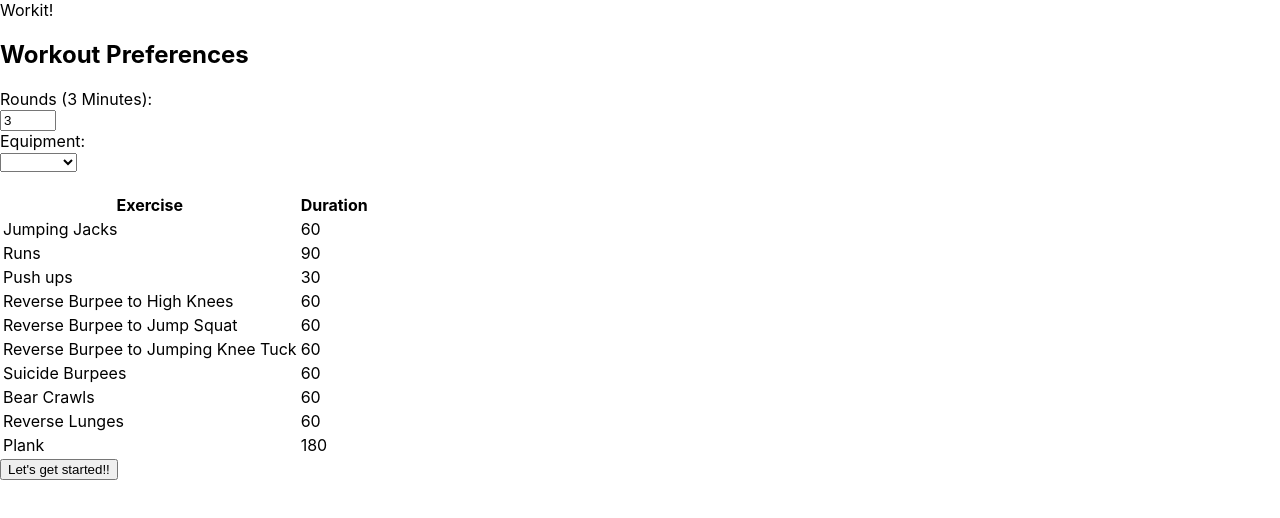
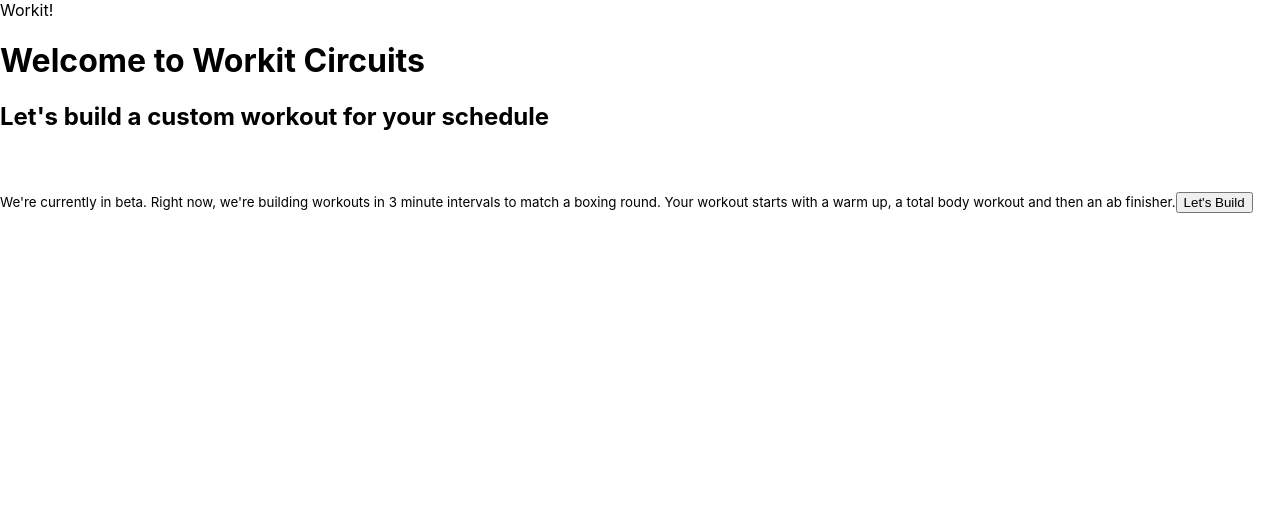
Before and after one commit to ChaiWithJai/workit, a React (Create React App) app: page / in a window 1280 px wide. Shown: the top 518 px of the page. Built offline with nearby package versions, Linux system fonts and the light colour scheme.

Commit message:
added welcome page and edited visibility prop for switch case rendering pattern

```diff
--- a/src/workout-manager/workout-container.tsx
+++ b/src/workout-manager/workout-container.tsx
@@ -1,6 +1,7 @@
-import React, {useEffect, useState} from 'react';
+import React, {useCallback, useEffect, useState} from 'react';
 import WorkoutExercise from './workout-exercise';
-import WorkoutOverview from './workout-overview'
+import WorkoutWelcome from './workout-welcome';
+import WorkoutOverview from './workout-overview';
 import WorkoutPreferences from './workout-preferences';
 import {exerciseFinder, workoutBuilder, IExercise, IRound} from '../helpers/workout-builder';
 import staticData from '../static-data'
@@ -11,7 +12,7 @@ export interface IPreferences {
 }
 
 const WorkoutContainer: React.FC = () => {
-    const [isVisible, setIsVisible]= useState<boolean>(true);
+    const [userFunnelIdx, setUserFunnelIdx] = useState<number>(0);
     const [preferences, setPreferences] = useState<IPreferences>({duration: 3, equipment: ''})
     const [workout, setWorkout] = useState<IRound[]>([]);
     const {exercises, rounds} = staticData;
@@ -22,20 +23,23 @@ const WorkoutContainer: React.FC = () => {
         })
     }).flat();
 
+    const renderSwitch = (idx: number) => {
+        switch(idx) {
+            case 0: return <WorkoutWelcome setUserFunnelIdx={setUserFunnelIdx} />;
+            case 1: return <WorkoutPreferences setUserFunnelIdx={setUserFunnelIdx} preferences={preferences} setPreferences={setPreferences} />;
+            case 2: return <WorkoutOverview setUserFunnelIdx={setUserFunnelIdx} workout={workout} exercises={exercises} />;
+            case 3: return <WorkoutExercise workoutList={workoutList} />
+        }
+    };
+
     useEffect(() => {
-        setWorkout(workoutBuilder(rounds, exercises, preferences))
-    }, [preferences, isVisible, exercises, rounds])
+        setWorkout(workoutBuilder(rounds, exercises, preferences));
+    }, [preferences, exercises, rounds]);
+
 
     return (
         <div>
-            {
-            isVisible ? <>
-                <WorkoutPreferences  preferences={preferences} setPreferences={setPreferences} />
-                <WorkoutOverview setIsVisible={setIsVisible} workout={workout} exercises={exercises} />
-            </>
-            :
-            <WorkoutExercise workoutList={workoutList} />
-            }
+            {renderSwitch(userFunnelIdx)}
         </div>
     )
 }
--- a/src/workout-manager/workout-overview.tsx
+++ b/src/workout-manager/workout-overview.tsx
@@ -3,11 +3,11 @@ import {exerciseFinder, IExercise, IRound} from '../helpers/workout-builder';
 
 interface IProps {
     exercises: IExercise[];
-    setIsVisible: React.Dispatch<React.SetStateAction<boolean>>;
+    setUserFunnelIdx: React.Dispatch<React.SetStateAction<number>>;
     workout: IRound[];
 }
 
-const WorkoutOverview: React.FC<IProps> = ({exercises, setIsVisible, workout}: IProps) => {
+const WorkoutOverview: React.FC<IProps> = ({exercises, setUserFunnelIdx, workout}: IProps) => {
     return (
         <>
             <table>
@@ -29,7 +29,7 @@ const WorkoutOverview: React.FC<IProps> = ({exercises, setIsVisible, workout}: I
                     })
                 }
             </table>
-            <button onClick={() => setIsVisible(false)}>Let's get started!!</button>
+            <button onClick={() => setUserFunnelIdx(3)}>Let's get started!!</button>
         </>
     )
 }
--- a/src/workout-manager/workout-preferences.tsx
+++ b/src/workout-manager/workout-preferences.tsx
@@ -4,11 +4,12 @@ import {IPreferences} from './workout-container'
 interface IProps {
     preferences: IPreferences;
     setPreferences: React.Dispatch<React.SetStateAction<IPreferences>>;
+    setUserFunnelIdx: React.Dispatch<React.SetStateAction<number>>;
 }
 
 const options = ['', 'dumbbell', 'band']
 
-const WorkoutPreferences: React.FC<IProps> = ({setPreferences, preferences}) => {
+const WorkoutPreferences: React.FC<IProps> = ({setUserFunnelIdx, setPreferences, preferences}) => {
     const {duration, equipment} = preferences;
     const handleOnChange = (e: React.ChangeEvent<HTMLInputElement | HTMLSelectElement>) => {
         e.preventDefault();
@@ -17,10 +18,10 @@ const WorkoutPreferences: React.FC<IProps> = ({setPreferences, preferences}) =>
     return (
         <div>
             <h2>Workout Preferences</h2>
-                <form>
-                    <label>Rounds (3 Minutes):</label><br />
+                <label>How many rounds do you wanna work?</label><br />
                 <input type="number" min="3" max="12" id="duration" name="duration" value={duration} onChange={(e) => handleOnChange(e)} /><br/>
-                    <label>Equipment:</label><br />
+                <small><i>Rounds are 3 minutes each to replicate a boxing match.</i></small><br/><br/>
+                <label>Select what workout equipment you can use:</label><br />
                 <select id="equipment" name="equipment" value={equipment} onChange={(e) => handleOnChange(e)}>
                     {
                         options.map((option,idx) => {
@@ -29,7 +30,7 @@ const WorkoutPreferences: React.FC<IProps> = ({setPreferences, preferences}) =>
                     }
                 </select>
                 <br/><br/>
-                </form>
+                <button onClick={() => setUserFunnelIdx(2)}>View my workout</button>
         </div>
     )
 }
--- /dev/null
+++ b/src/workout-manager/workout-welcome.tsx
@@ -0,0 +1,17 @@
+import React from 'react';
+
+interface IProps {
+    setUserFunnelIdx: React.Dispatch<React.SetStateAction<number>>
+}
+
+const WorkoutWelcome: React.FC<IProps> = ({setUserFunnelIdx}) => (
+    <>
+    <h1>Welcome to Workit Circuits</h1>
+    <h2>Let's build a custom workout for your schedule</h2>
+    <br /><br />
+    <small>We're currently in beta. Right now, we're building workouts in 3 minute intervals to match a boxing round. Your workout starts with a warm up, a total body workout and then an ab finisher.</small>
+    <button onClick={() => setUserFunnelIdx(1)}>Let's Build</button>
+    </>
+)
+
+export default WorkoutWelcome;
```
Lines whose indentation alone changed are shown as unchanged.
